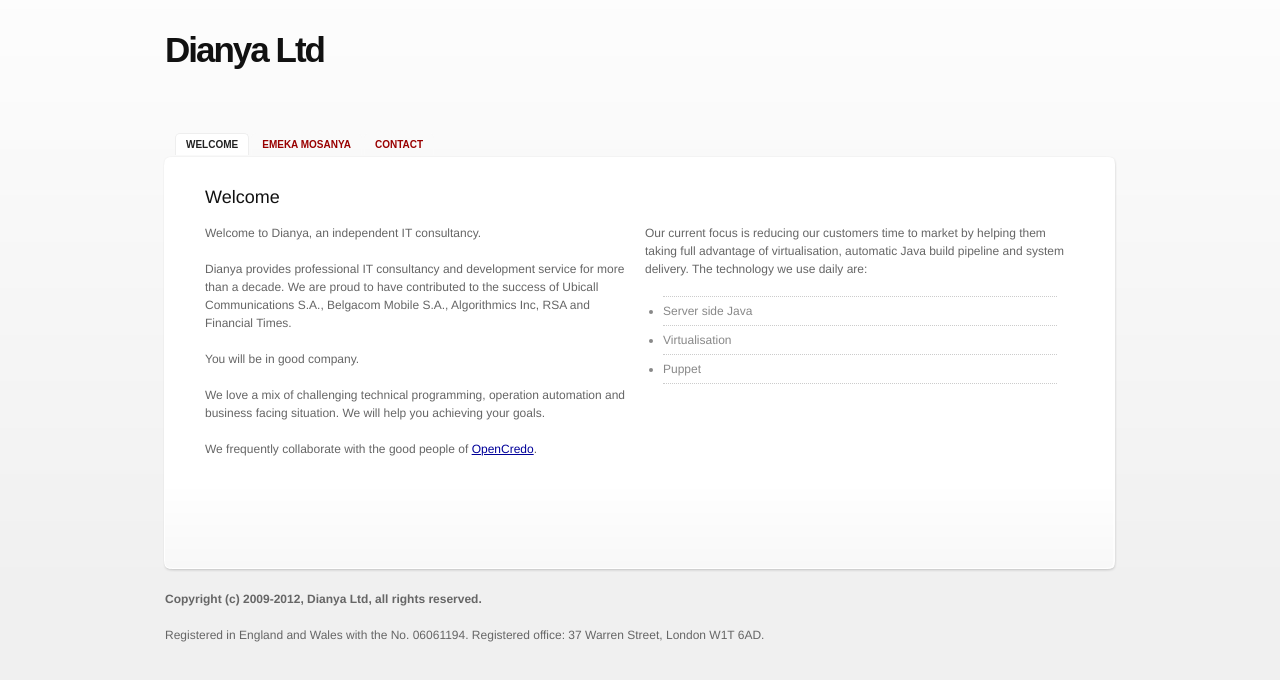
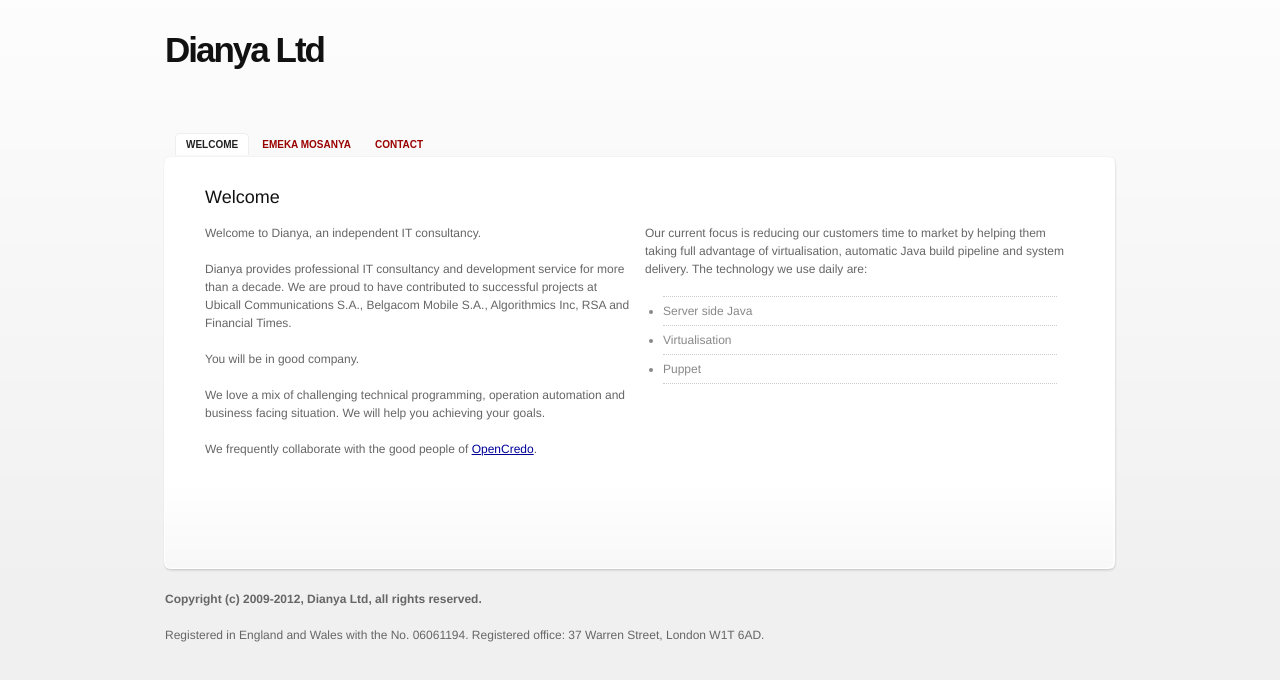
Before and after one commit to dianya/dianya.github.com, a plain HTML site: page index.html in a window 1280 px wide. Drawn offline with nearby package versions, Linux system fonts and the light colour scheme.

Commit message:
Changed Dianya description.

```diff
--- a/index.html
+++ b/index.html
@@ -54,7 +54,7 @@
                         <p>Welcome to Dianya, an independent IT consultancy.</p>
 
                         <p> Dianya provides professional IT consultancy and development service for more than a decade.
-                            We are proud to have contributed to the success of Ubicall Communications S.A., Belgacom
+                            We are proud to have contributed to successful projects at Ubicall Communications S.A., Belgacom
                             Mobile S.A., Algorithmics Inc, RSA and Financial Times.</p>
 
                         <p>You will be in good company.</p>
```
